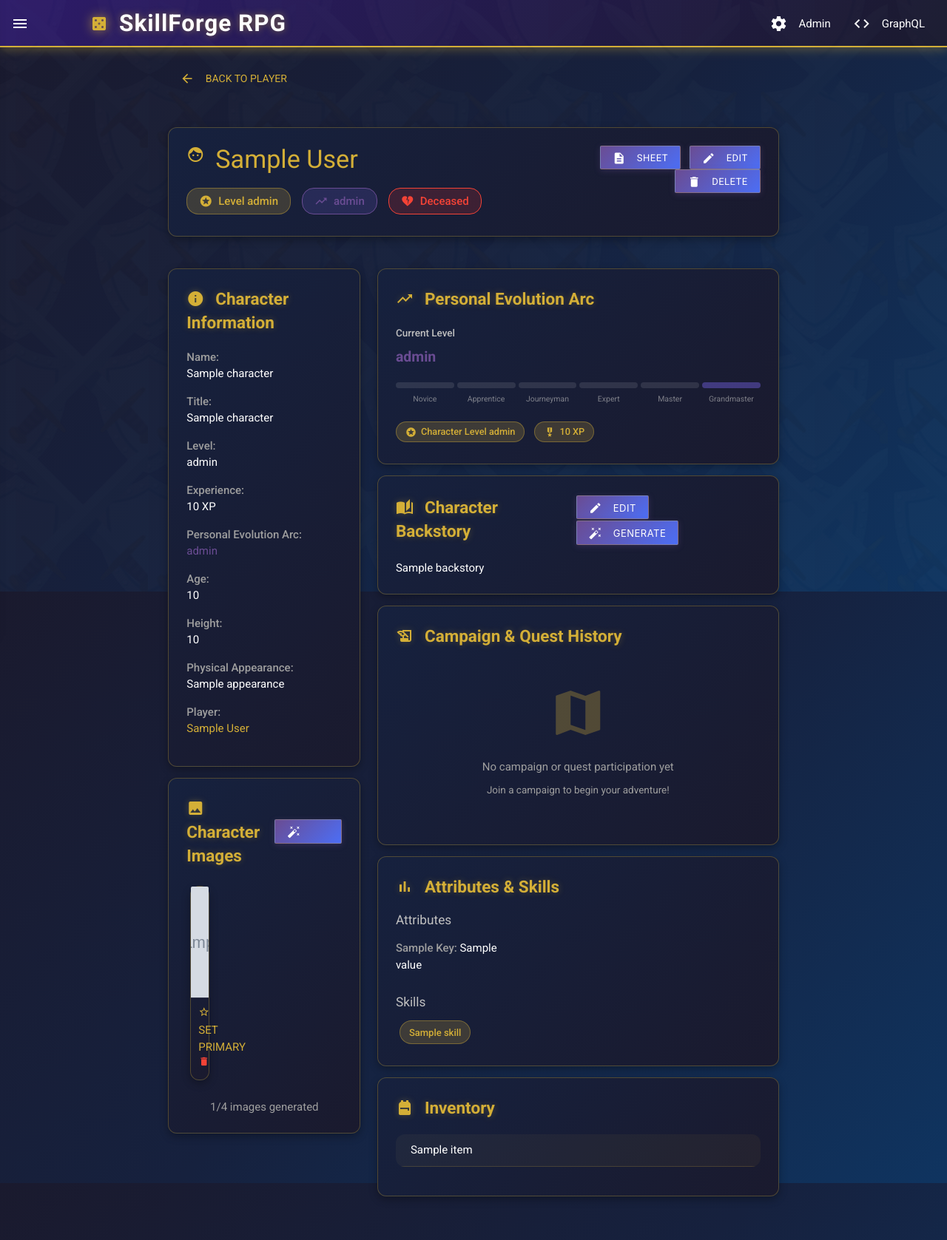
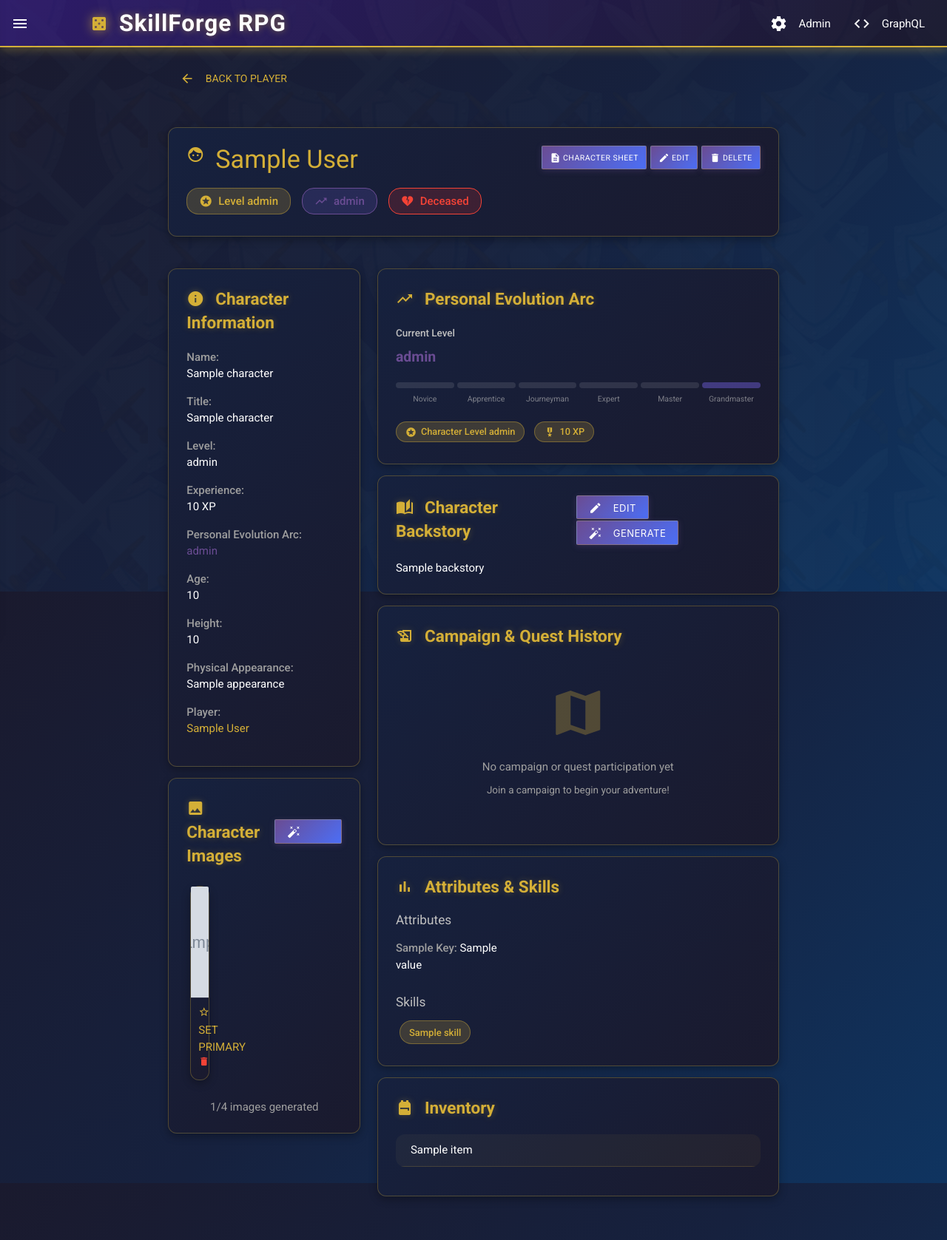
Before and after one commit to BillClerici/skill-forge, a Django app: template services/django-web/templates/characters/character_detail.html in a window 1280 px wide. Shown: the whole page at 74% size. Run offline with Django 4.2, Linux system fonts and the light colour scheme; the template is opened without the code that fills it: most values are stand-ins (such as "Sample title", 1, 10 or a date in 2020); grey boxes marked "Sample" are stand-in pictures; data that the repository does not hold is empty; grey boxes are pictures that could not be loaded.

Commit message:
Spacing Fix

```diff
--- a/services/django-web/templates/characters/character_detail.html
+++ b/services/django-web/templates/characters/character_detail.html
@@ -17,7 +17,7 @@
         <div class="card">
             <div class="card-content">
                 <div class="row" style="margin-bottom: 0;">
-                    <div class="col s12 m8">
+                    <div class="col s12 m7">
                         <h4 style="color: var(--rpg-gold); margin-top: 0;">
                             <i class="material-icons left" style="vertical-align: middle;">face</i>
                             {{ character.full_name }}
@@ -44,15 +44,15 @@
                             {% endif %}
                         </div>
                     </div>
-                    <div class="col s12 m4 right-align">
-                        <a href="{% url 'character_sheet' character.character_id %}" class="btn-small waves-effect waves-light" style="background-color: var(--rpg-purple);">
-                            <i class="material-icons left">description</i>Sheet
+                    <div class="col s12 m5" style="display: flex; justify-content: flex-end; align-items: center; flex-wrap: nowrap; gap: 5px;">
+                        <a href="{% url 'character_sheet' character.character_id %}" class="btn-small waves-effect waves-light" style="background-color: var(--rpg-purple); font-size: 0.7rem; padding: 0 10px;">
+                            <i class="material-icons left" style="font-size: 1rem; margin-right: 3px;">description</i>Character Sheet
                         </a>
-                        <a href="{% url 'character_edit' character.character_id %}" class="btn-small waves-effect waves-light" style="margin-left: 8px;">
-                            <i class="material-icons left">edit</i>Edit
+                        <a href="{% url 'character_edit' character.character_id %}" class="btn-small waves-effect waves-light" style="font-size: 0.7rem; padding: 0 10px;">
+                            <i class="material-icons left" style="font-size: 1rem; margin-right: 3px;">edit</i>Edit
                         </a>
-                        <a href="#delete-character-modal" class="btn-small waves-effect waves-light red darken-2 modal-trigger" style="margin-left: 8px;">
-                            <i class="material-icons left">delete</i>Delete
+                        <a href="#delete-character-modal" class="btn-small waves-effect waves-light red darken-2 modal-trigger" style="font-size: 0.7rem; padding: 0 10px;">
+                            <i class="material-icons left" style="font-size: 1rem; margin-right: 3px;">delete</i>Delete
                         </a>
                     </div>
                 </div>
```
